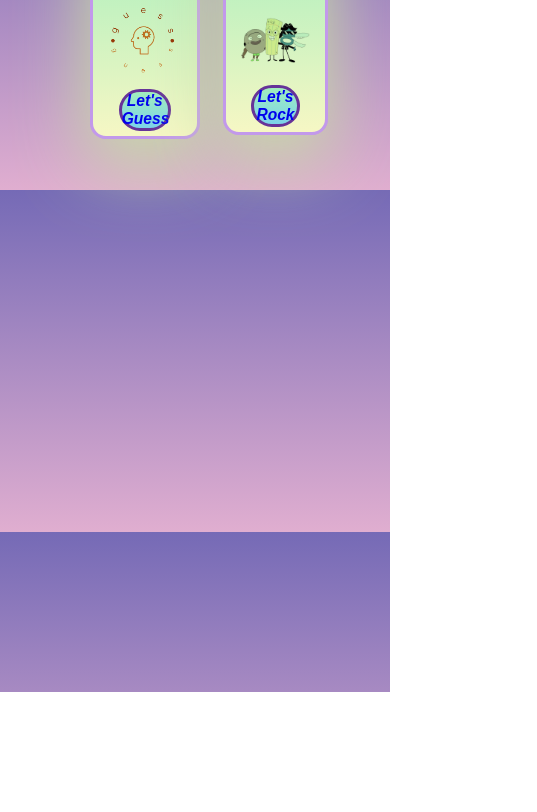
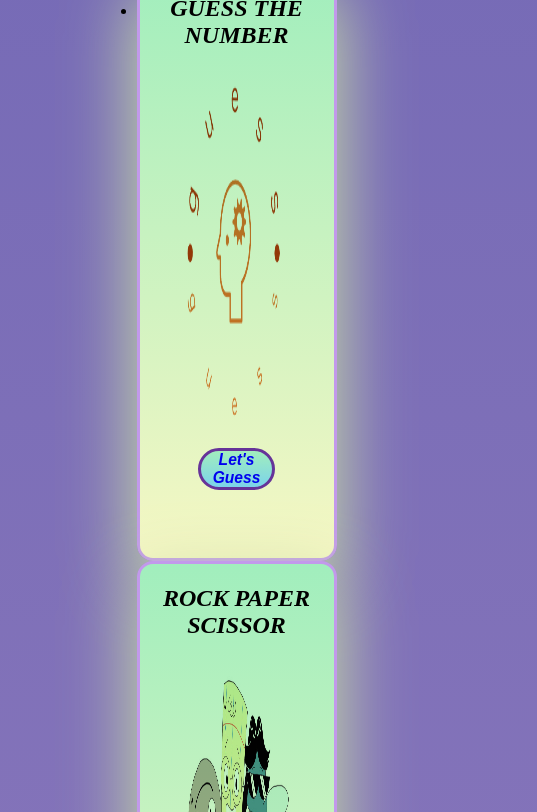
Before and after one commit to Sinhanjali/Game, a plain HTML site: page index.html in a window 390 px wide. Shown: the part 152-964 px from the top of the page, 537 px wide, since content can reach past the window. Before the commit the page ends 844 px from the top, so only its background shows below. Drawn offline with Linux system fonts and the light colour scheme.

Commit message:
Update style.css

```diff
--- a/style.css
+++ b/style.css
@@ -1,24 +1,32 @@
 *{
     margin: 0;
     padding: 0;
+    box-sizing: border-box;
 }
 body{
-    margin-top: 1%;
+    height: 100vh;
+    width: 100%;
+    min-width: auto;
+    min-height: auto;
+    padding-top: 1%;
     text-align: center;
     color: black;
     background-image: linear-gradient(#756AB6, #E0AED0);
 }
+
 .container{
     margin: auto;
-    margin-top: 3%;
-    margin-bottom: 10%;
-    height: 90%;
+    padding-top: 3%;
+    padding-bottom: 10%;
+    height: 90vh;
     width: 60%;
     display: flex;
+    gap: 2%;
 }
+
 .container .guess_the_number{
-    margin: 5% 5%;
-    height: 70%;
+    padding: 5% 5%;
+    height: 70vh;
     width: 50%;
     border: 3px solid rgb(194, 153, 235);
     cursor: pointer;
@@ -30,12 +38,12 @@ body{
 
 .container .guess_the_number h2{
     margin: auto;
-    margin-top: 1%;
+    padding-top: 1%;
 }
 
 .container .guess_the_number:hover{
-    margin: 3% 3%;
-    height: 65%;
+    padding: 3% 3%;
+    height: 65vh;
     width: 55%;
     border: 3px solid rgb(194, 153, 235);
     cursor: pointer;
@@ -46,8 +54,8 @@ body{
 
 .container .guess_the_number img{
     margin: auto;
-    margin-top: 5%;
-    height: 80%;
+    padding-top: 5%;
+    height: 45vh;
     width: 70%;
     mix-blend-mode: multiply;
 }
@@ -72,8 +80,8 @@ body{
 }
 
 .container .rock_paper_secissor{
-    margin: 5% 5%;
-    height: 70%;
+    padding: 5% 5%;
+    height: 70vh;
     width: 50%;
     border: 3px solid rgb(194, 153, 235);
     cursor: pointer;
@@ -85,21 +93,21 @@ body{
 
 .container .rock_paper_secissor h2{
     margin: auto;
-    margin-top: 1%;
+    padding-top: 1%;
 }
 
 .container .rock_paper_secissor img{
     margin: auto;
-    margin-top: 20%;
-    margin-bottom: 9%;
-    height: 80%;
+    padding-top: 20%;
+    padding-bottom: 9%;
+    height: 45vh;
     width: 70%;
     mix-blend-mode: multiply;
 }
 
 .container .rock_paper_secissor:hover{
-    margin: 3% 3%;
-    height: 65%;
+    padding: 3% 3%;
+    height: 65vh;
     width: 55%;
     border: 3px solid rgb(194, 153, 235);
     cursor: pointer;
@@ -125,3 +133,77 @@ body{
     border-radius: 2rem;
     background-image: linear-gradient( #C4B0FF, #8696FE) ;
 }
+
+
+@media only screen and (max-width: 600px){
+    body{
+        align-items: center;
+        justify-content: center;
+        padding: 15%;
+        height: 900vh;
+    }
+    .container{
+        align-items: center;
+        width: 582px;
+    display: list-item;}
+}
+
+@media only screen and (max-width: 572px){
+    body{
+        align-items: center;
+        justify-content: center;
+        padding: 15%;
+        height: 900vh;
+    }
+    h1{
+
+        margin-left: 30%;
+    }
+    .container{
+        margin-left: 27%;
+        align-items: center;
+        width: 564px;
+    display: list-item;}
+}
+
+@media only screen and (max-width: 412px){
+    body{
+        align-items: center;
+        justify-content: center;
+        padding: 20%;
+        height: 900vh;
+    }
+    h1{
+
+        margin-left: 25%;
+    }
+    .container{
+        margin-left: 25%;
+        align-items: center;
+        width: 400px;
+    display: list-item;}
+}
+
+@media only screen and (max-width: 280px){
+    body{
+        align-items: center;
+        justify-content: center;
+        padding: 3%;
+        height: 300vh;
+    }
+
+    h1{
+
+        margin-left: 20%;
+    }
+    .container{
+        align-items: center;
+        width: 270px;
+    display: list-item;}
+    .guess_the_number, .rock_paper_secissor{
+        width: 270px;
+    }
+    #btn1{
+        width: 100px;
+    }
+}
```
